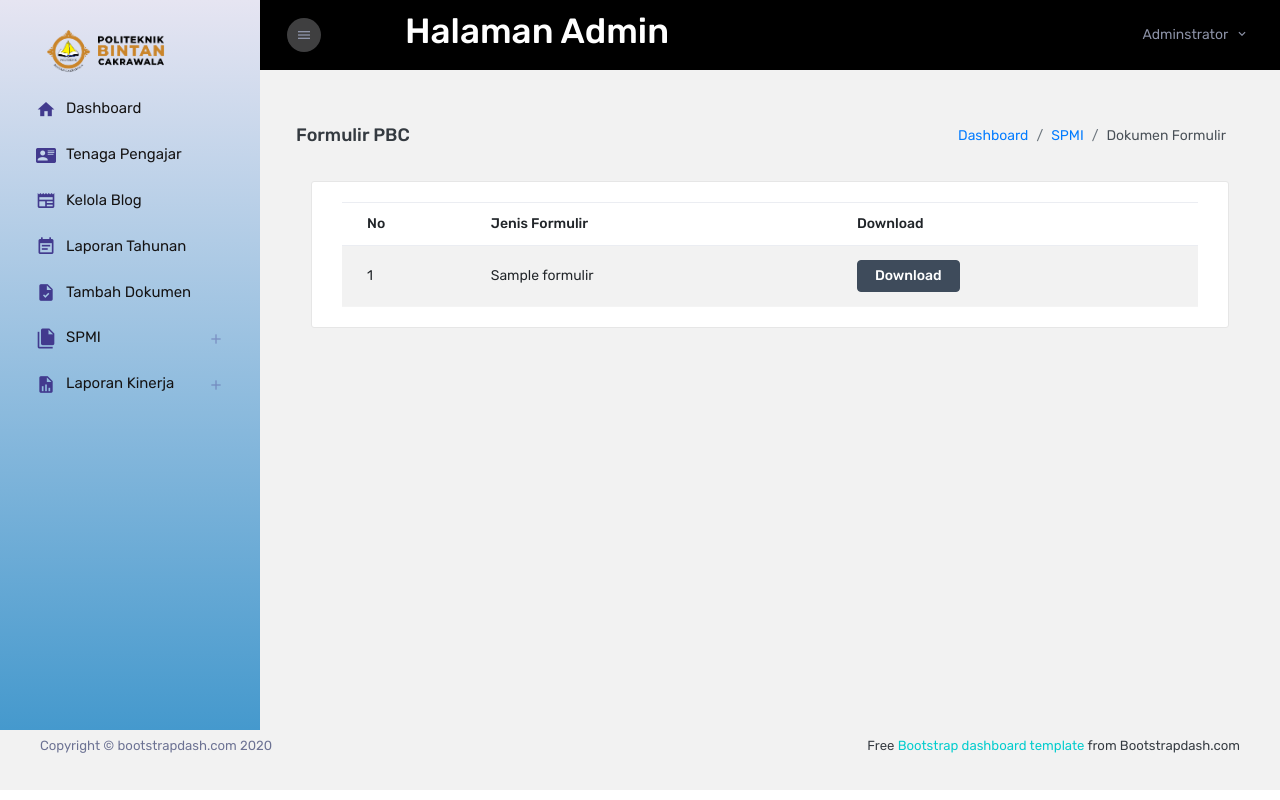
After one commit to ikhwan11/web_kampus_PBC, a CodeIgniter 4 app: template app/Views/back_end/spmi_formulir.php in a window 1280 px wide. The commit adds this page. Run offline with PHP 8.4 and a stand-in for CodeIgniter, Linux system fonts and the light colour scheme; the template is opened without the code that fills it: most values are stand-ins (such as "Sample title", 1, 10 or a date in 2020); data that the repository does not hold is empty; some libraries are stand-ins or nearby versions.

Commit message:
update lagi

```diff
--- /dev/null
+++ b/app/Views/back_end/spmi_formulir.php
@@ -0,0 +1,53 @@
+<?= $this->extend('layout/admin_main'); ?>
+
+<?= $this->section('content'); ?>
+
+<div class="main-panel">
+    <div class="content-wrapper">
+        <div class="page-header">
+            <h3 class="page-title">Formulir PBC</h3>
+            <nav aria-label="breadcrumb">
+                <ol class="breadcrumb">
+                    <li class="breadcrumb-item"><a href="/admin_dashboard">Dashboard</a></li>
+                    <li class="breadcrumb-item"><a href="#">SPMI</a></li>
+                    <li class="breadcrumb-item active" aria-current="page">Dokumen Formulir</li>
+                </ol>
+            </nav>
+        </div>
+
+        <div class="col-lg-12 grid-margin stretch-card">
+            <div class="card">
+                <div class="card-body">
+
+                    <?= session()->get('pesan'); ?>
+
+                    <div class="table-responsive">
+                        <table class="table table-striped">
+                            <thead>
+                                <tr>
+                                    <th>No</th>
+                                    <th>Jenis Formulir</th>
+                                    <th>Download</th>
+                                </tr>
+                            </thead>
+                            <?php $no = 1;
+                            foreach ($formulir_data as $formulir) : ?>
+                                <tbody>
+                                    <tr>
+                                        <td><?= $no++; ?></td>
+                                        <td><?= $formulir['nama_dk']; ?></td>
+                                        <td>
+                                            <a href="/admin_spmi/download_dokumen/<?= $formulir['id_dk']; ?>" class="btn btn-sm btn-dark">Download</a>
+                                        </td>
+                                    </tr>
+                                </tbody>
+                            <?php endforeach; ?>
+                        </table>
+                    </div>
+                </div>
+            </div>
+        </div>
+    </div>
+</div>
+
+<?= $this->endSection(); ?>
```
Also changed, not shown: app/Controllers/Admin_spmi.php (+9 -1 lines), app/Views/back_end/spmi_standarMutu.php (+1 -20 lines).
